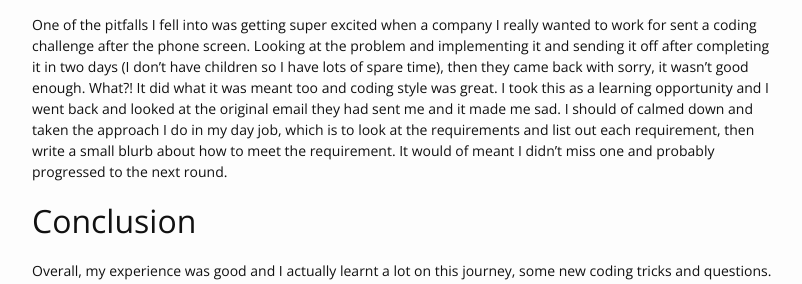
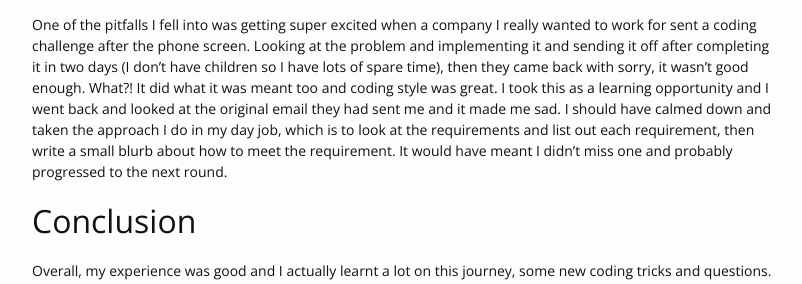
Before and after one commit to bhavikkumar/bhavik.io, a Jekyll site: the page built from _posts/2016-11-22-interview-pitfalls.md, in a window 1280 px wide and 900 px high, scrolled down 1168 px. Shown: the part 245-529 px from the top of the window, without its empty margins (238-1040 px from the left). Built offline with Jekyll 4.4.1, drawn with Linux system fonts in a browser that asks for light colours.

Commit message:
Fixed formatting issues

```diff
--- a/_posts/2016-11-22-interview-pitfalls.md
+++ b/_posts/2016-11-22-interview-pitfalls.md
@@ -14,6 +14,7 @@
 
 ## The Lazy Companies
 I was surprised at this actually and I guess it was to be expected from my shotgun approach earlier. There were a number of lazy companies or recruiters who essentially didn't look at my achievements on my CV, instead probably just picked out the fact I had Java as a skill. Then proceeded to ask me questions which are on the first link from Google when you search "common <insert language> interview questions", such as:
+
  - What does transient keyword mean in Java
  - Where can the final keyword be used in Java
 
@@ -25,6 +26,7 @@
 As a engineer this I find this the interesting part as it is the part which gives you insight into how technology operates at the company. I was glad to see many of the companies which gave a coding challenge ensured they tested aspects which were relevant to their business. Though one coding challenge was not relevant to my skill set, so I emailed back saying I cannot proceed as the technology stack is outside my skill set.
 
 There are some downsides to coding challenges and I'm going to list them out.
+
  - Companies which say 'take your time' but actually want the solution in a week.
  - Companies which give you 90 minutes to solve a problem which is geared to their business. These businesses generally don't seem to change the problem given out for years.
  - Tests which require 20-30+ hours to finish. This is just excessive in my opinion.
@@ -32,21 +34,24 @@
 
 The last point is only possible if the company gives feedback, which I like because it helps you learn from your mistakes. I received feedback from one company which was the code was clean and also showed some concurrency unit tests which apparently no other potential candidate had shown before in tests, but was still rejected because of a missing feature (see paragraph below) and a scenario I thought about but thought it wasn't important to implement, well they specifically called it out in the feedback. In this situation I think the rejection was fair since I did actually miss a written requirement.
 
-One of the pitfalls I fell into was getting super excited when a company I really wanted to work for sent a coding challenge after the phone screen. Looking at the problem and implementing it and sending it off after completing it in two days (I don't have children so I have lots of spare time), then they came back with sorry, it wasn't good enough. What?! It did what it was meant too and coding style was great. I took this as a learning opportunity and I went back and looked at the original email they had sent me and it made me sad. I should of calmed down and taken the approach I do in my day job, which is to look at the requirements and list out each requirement, then write a small blurb about how to meet the requirement. It would of meant I didn't miss one and probably progressed to the next round.
+One of the pitfalls I fell into was getting super excited when a company I really wanted to work for sent a coding challenge after the phone screen. Looking at the problem and implementing it and sending it off after completing it in two days (I don't have children so I have lots of spare time), then they came back with sorry, it wasn't good enough. What?! It did what it was meant too and coding style was great. I took this as a learning opportunity and I went back and looked at the original email they had sent me and it made me sad. I should have calmed down and taken the approach I do in my day job, which is to look at the requirements and list out each requirement, then write a small blurb about how to meet the requirement. It would have meant I didn't miss one and probably progressed to the next round.
 
 ## Conclusion
 Overall, my experience was good and I actually learnt a lot on this journey, some new coding tricks and questions. I learnt a lot before applying to certain companies as a lot of them have engineer blogs and share their knowledge. The thing which really grinds my gears is the companies which do not get back to you with a rejection, those are the companies I won't be applying at again.
 
 The stats after I got my CV in order
+
  - Applied at 10 companies
  - 2 companies rejected my applications (1 gave no response)
 
 The technical interview/coding challenges for 8 remaining companies
+
  - 1 company was rejected by me (skills mismatch)
  - 3 companies rejected me at this stage (2 gave no response)
  - 4 proceeded to further conversations
 
 Further Interviews:
+
  - 1 company was mutual agreement not to proceed further as I couldn't meet their commitments for the next stage.
  - 1 company rejected me, with positive feedback. They were looking for a full stack engineer, but my skill set would be more appropriate for backend engineer or technical lead.
  - 2 Offers
```
Also changed, not shown: _posts/2016-08-16-project-lca-microservices.md (+2 -0 lines).
